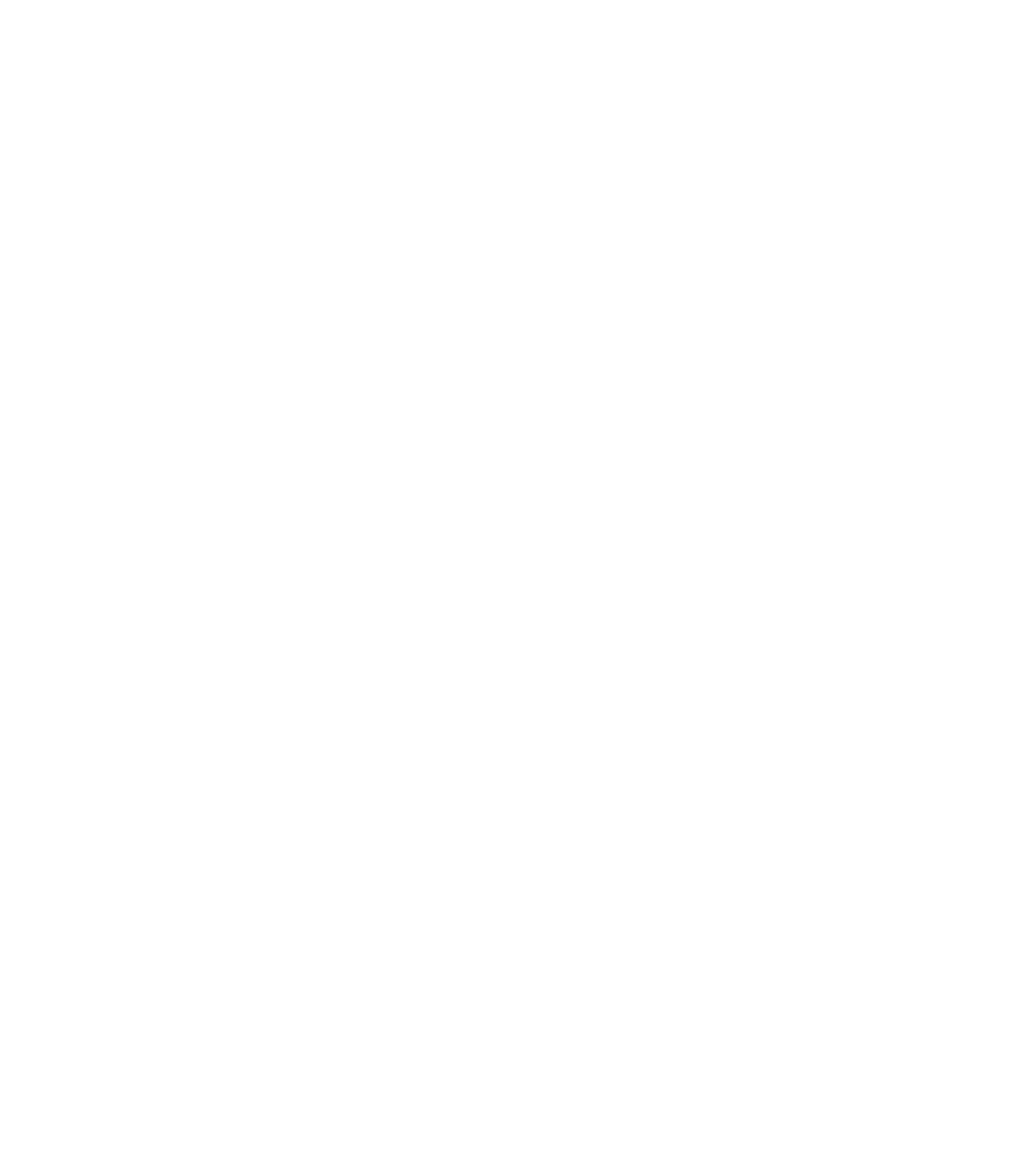
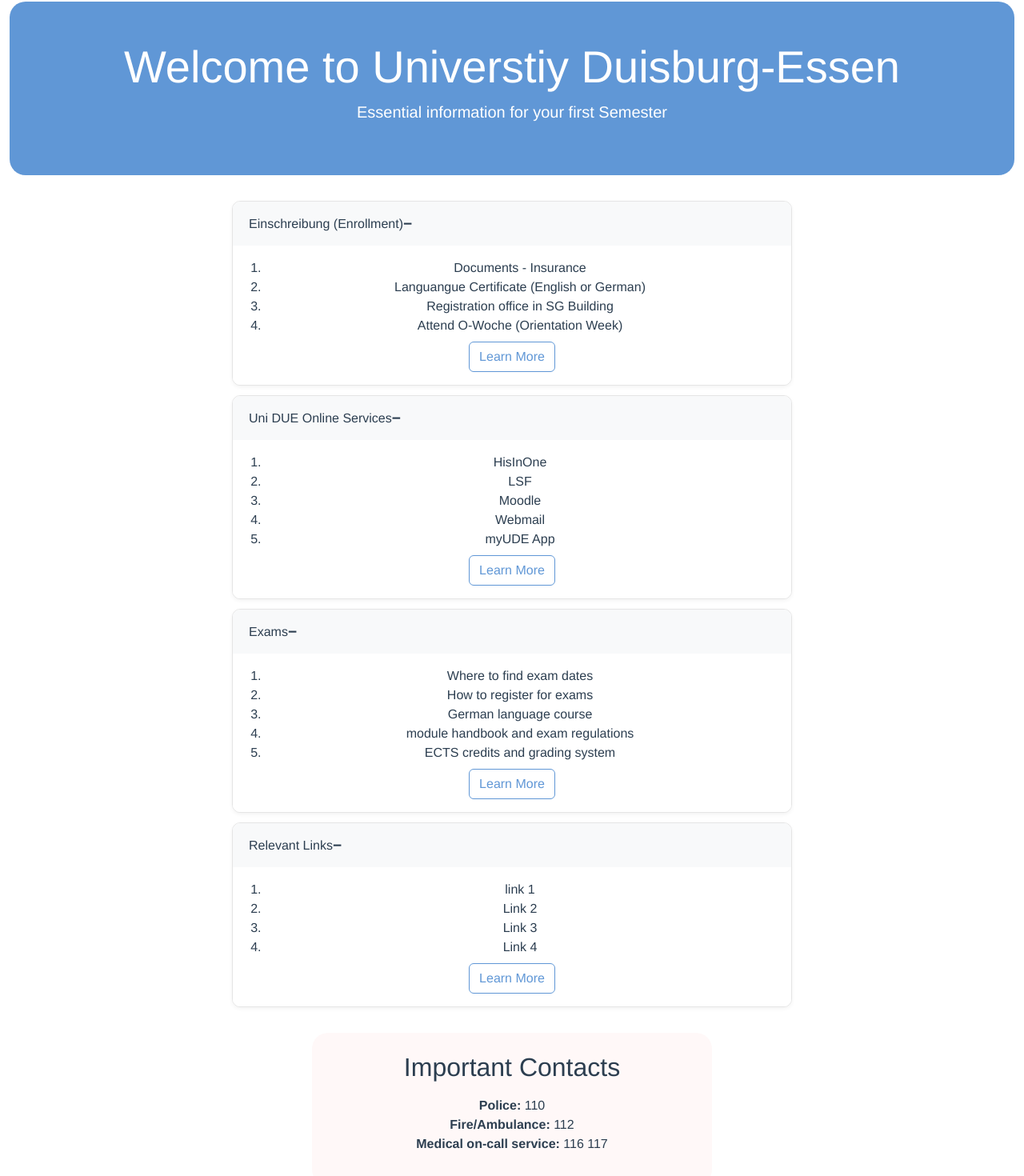
Before and after one commit to az9612/hackathon, a Vue app: page /study in a window 1280 px wide. Before the commit this address had no page. Shown: the part 62-1532 px from the top of the page at 80% size. Before the commit the page ends 800 px from the top, so only its background shows below. Built offline with nearby package versions, Linux system fonts and the light colour scheme.

Commit message:
Study Page siap

```diff
--- /dev/null
+++ b/src/StudyPage.vue
@@ -0,0 +1,124 @@
+<template>
+  <div class="container-fluid">
+    <AppNavbar />
+    <!-- Hero Section -->
+    <section class="hero-banner text-center py-5">
+      <h1 class="display-4">Welcome to Universtiy Duisburg-Essen</h1>
+      <p class="lead">Essential information for your first Semester</p>
+    </section>
+
+    <!-- Accordion Container -->
+    <div class="accordion-container">
+      <InfoCard
+        title="Einschreibung (Enrollment)"
+        :steps="einschreibenSteps"
+        linkPath="/einschreibungPage"
+      />
+      <InfoCard
+        title="Uni DUE Online Services"
+        :steps="onlineServicesSteps"
+        linkPath="/onlineServicesPage"
+      />
+      <InfoCard
+        title="Exams"
+        :steps="examsSteps"
+        linkPath="/examsPage"
+      />
+      <InfoCard
+        title="Relevant Links"
+        :steps="linkSteps"
+        linkPath="/linksPage"
+      />
+    </div>
+
+    <!-- Emergency Contacts -->
+    <section class="emergency-contacts">
+      <h2 class="text-center mb-3">Important Contacts</h2>
+      <ul class="list-unstyled text-center">
+        <li><strong>Police:</strong> 110</li>
+        <li><strong>Fire/Ambulance:</strong> 112</li>
+        <li><strong>Medical on-call service:</strong> 116 117</li>
+      </ul>
+    </section>
+  </div>
+</template>
+
+<script>
+import InfoCard from './components/InfoCard.vue';
+import AppNavbar from './components/AppNavbar.vue';
+
+export default {
+  components: {
+    InfoCard,
+    AppNavbar
+    },
+  data() {
+    return {
+      einschreibenSteps: [
+        'Documents - Insurance',
+        'Languangue Certificate (English or German)',
+        'Registration office in SG Building',
+        'Attend O-Woche (Orientation Week)',
+
+      ],
+      onlineServicesSteps: [
+        'HisInOne',
+        'LSF',
+        'Moodle',
+        'Webmail',
+        'myUDE App'
+      ],
+      examsSteps: [
+        'Where to find exam dates',
+        'How to register for exams',
+        'German language course',
+        'module handbook and exam regulations',
+        'ECTS credits and grading system'
+      ],
+      linkSteps: [
+        'link 1',
+        'Link 2',
+        'Link 3',
+        'Link 4'
+      ]
+    }
+  }
+}
+</script>
+
+<style scoped>
+.hero-banner {
+  background: #6097d6;
+  border-radius: 20px;
+  margin-bottom: 2rem;
+  padding: 2rem;
+  color: white;
+}
+
+.accordion-container {
+  max-width: 700px;
+  margin: 0 auto 2rem;
+}
+
+.emergency-contacts {
+  background: #fff8f8;
+  border-radius: 20px;
+  padding: 1.5rem;
+  max-width: 500px;
+  margin: 2rem auto 0;
+}
+
+@media (max-width: 768px) {
+  .hero-banner {
+    padding: 1.5rem !important;
+    border-radius: 0 0 20px 20px;
+    margin-left: -0.75rem;
+    margin-right: -0.75rem;
+  }
+
+  .accordion-container,
+  .emergency-contacts {
+    width: 95% !important;
+  }
+}
+</style>
--- a/src/components/RegistrationBar.vue
+++ b/src/components/RegistrationBar.vue
@@ -58,8 +58,8 @@
         open: false,
       },
       {
-        title: 'Study',
-        dropdown: ['Courses', 'Grades', 'Schedule'],
+        title: 'Study in UDE',
+        dropdown: ['Einschreibung (Enrollment)', 'Uni DUE Online Services', 'Exams', 'Relevant Links'],
         route: '/study',
         open: false,
       },
--- a/src/router/index.js
+++ b/src/router/index.js
@@ -3,10 +3,12 @@
 // Pages
 import Home from '../HomePage.vue'
 import FirstStep from '../FirstStep.vue'
+import StudyPage from '@/StudyPage.vue'
 
 const routes = [
   { path: '/', component: Home },
-  { path: '/first', component: FirstStep }
+  { path: '/first', component: FirstStep },
+  {path: '/study', component: StudyPage }
 ]
 
 const router = createRouter({
```
Also changed, not shown: src/Register.vue (deleted, +0 -16 lines).
